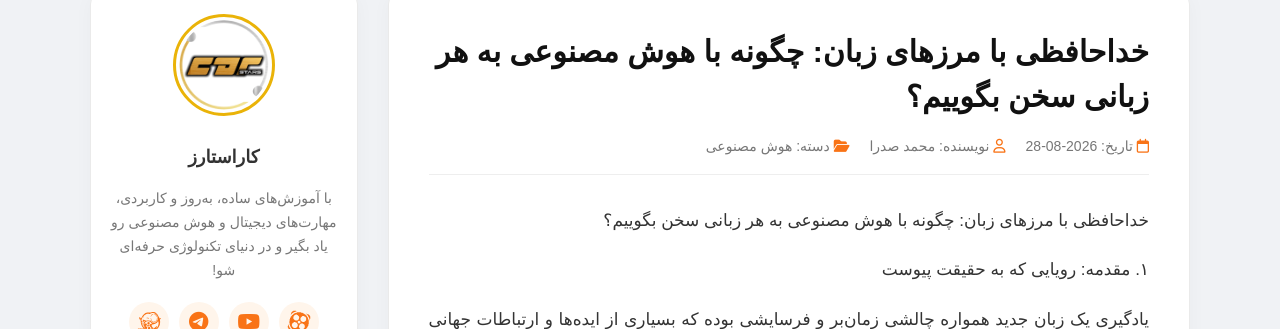
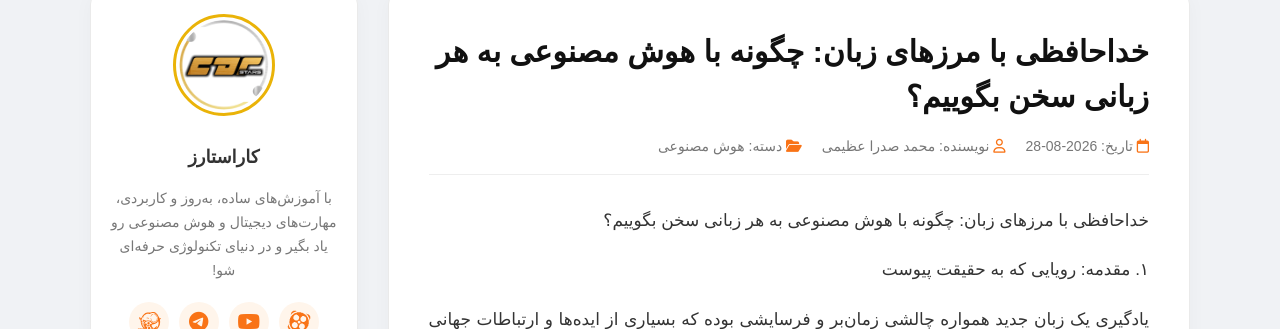
Before and after one commit to carstars7/carstars7.github.io, a Jekyll site: the page built from _posts/2026-08-28-heygen-ai-dub.md, in a window 1280 px wide and 900 px high. Shown: the part 128-457 px from the top of the window. Built offline with Jekyll 4.4.1, drawn with Linux system fonts in a browser that asks for light colours; comment, search, counter and statistics services are not loaded; a style sheet for code colours, icons or effects is not loaded.

Commit message:
Update 2026-08-28-heygen-ai-dub.md

```diff
--- a/_posts/2026-08-28-heygen-ai-dub.md
+++ b/_posts/2026-08-28-heygen-ai-dub.md
@@ -1,6 +1,7 @@
 ---
 layout: post
 title: "خداحافظی با مرزهای زبان: چگونه با هوش مصنوعی به هر زبانی سخن بگوییم؟"
+author: "محمد صدرا عظیمی"
 ---
 خداحافظی با مرزهای زبان: چگونه با هوش مصنوعی به هر زبانی سخن بگوییم؟
 
```
